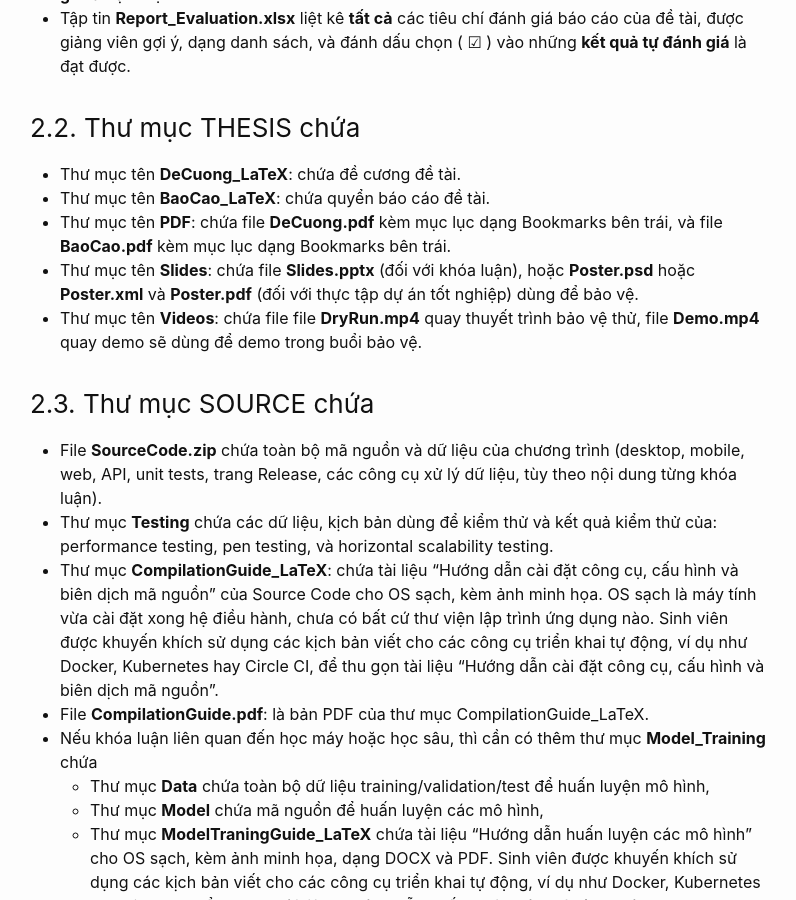
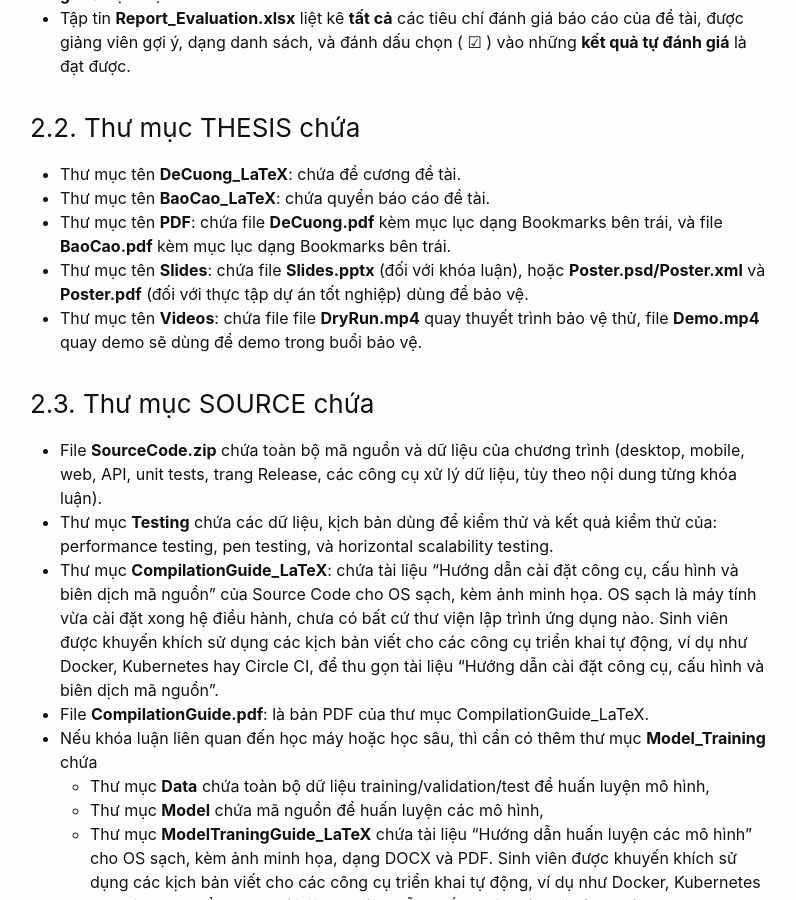
Before and after one commit to ngohuybien/ngohuybien.github.io, a Jekyll site: the page built from _posts/2024-01-08-graduation-thesis-artifacts.md, in a window 1280 px wide and 900 px high, scrolled down 1062 px. Shown: the whole window, without its empty margins (240-1036 px from the left). Built offline with Jekyll 4.4.1, drawn with Linux system fonts in a browser that asks for light colours.

Commit message:
Update 2024-01-08-graduation-thesis-artifacts.md

```diff
--- a/_posts/2024-01-08-graduation-thesis-artifacts.md
+++ b/_posts/2024-01-08-graduation-thesis-artifacts.md
@@ -27,7 +27,7 @@
 * Thư mục tên **DeCuong_LaTeX**: chứa đề cương đề tài.
 * Thư mục tên **BaoCao_LaTeX**: chứa quyển báo cáo đề tài.
 * Thư mục tên **PDF**: chứa file **DeCuong.pdf** kèm mục lục dạng Bookmarks bên trái, và file **BaoCao.pdf** kèm mục lục dạng Bookmarks bên trái.
-* Thư mục tên **Slides**: chứa file **Slides.pptx** (đối với khóa luận), hoặc **Poster.psd** hoặc **Poster.xml** và **Poster.pdf**  (đối với thực tập dự án tốt nghiệp) dùng để bảo vệ.
+* Thư mục tên **Slides**: chứa file **Slides.pptx** (đối với khóa luận), hoặc **Poster.psd/Poster.xml** và **Poster.pdf**  (đối với thực tập dự án tốt nghiệp) dùng để bảo vệ.
 * Thư mục tên **Videos**: chứa file file **DryRun.mp4** quay thuyết trình bảo vệ thử, file **Demo.mp4** quay demo sẽ dùng để demo trong buổi bảo vệ.
 
 ### 2.3. Thư mục SOURCE chứa
```
